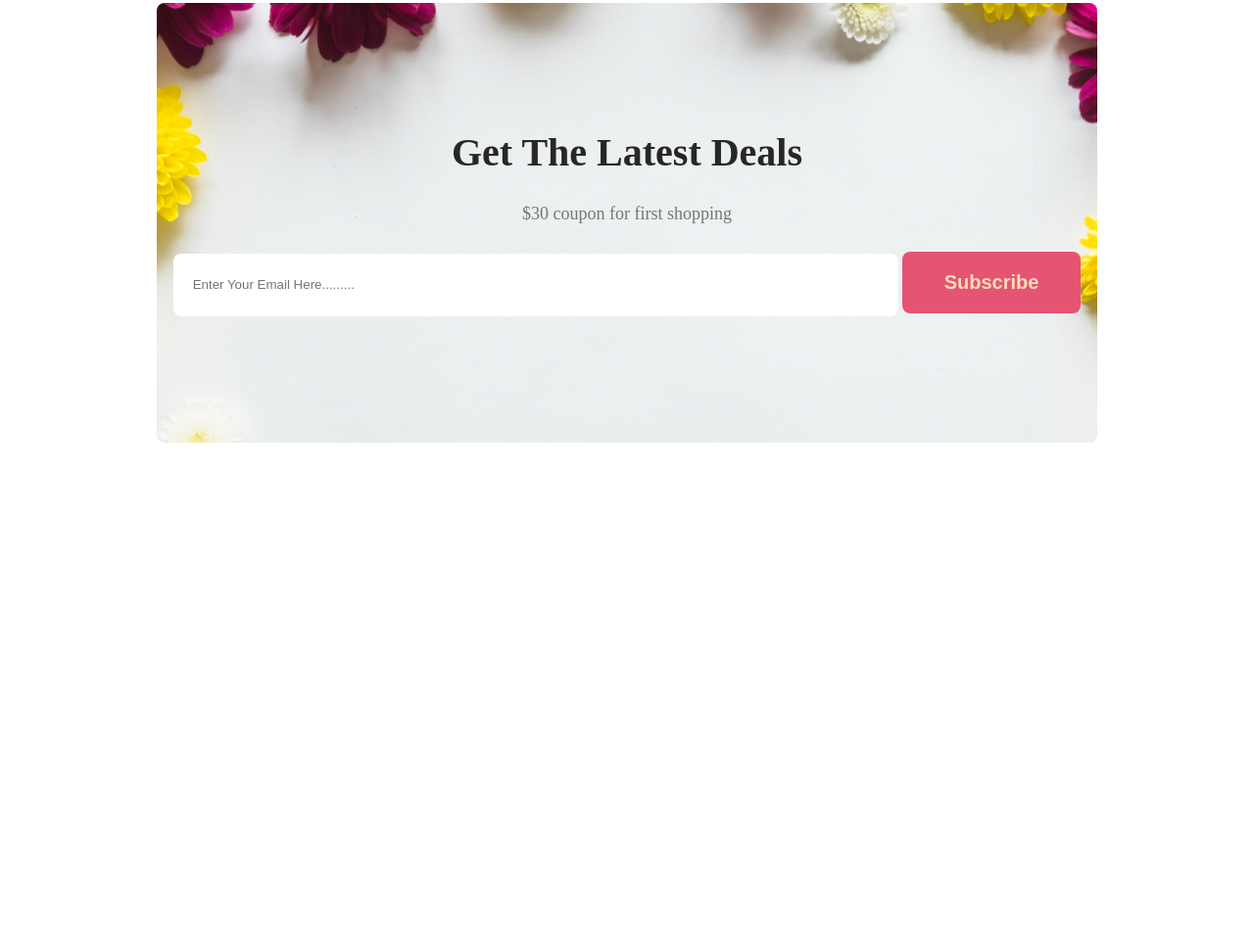
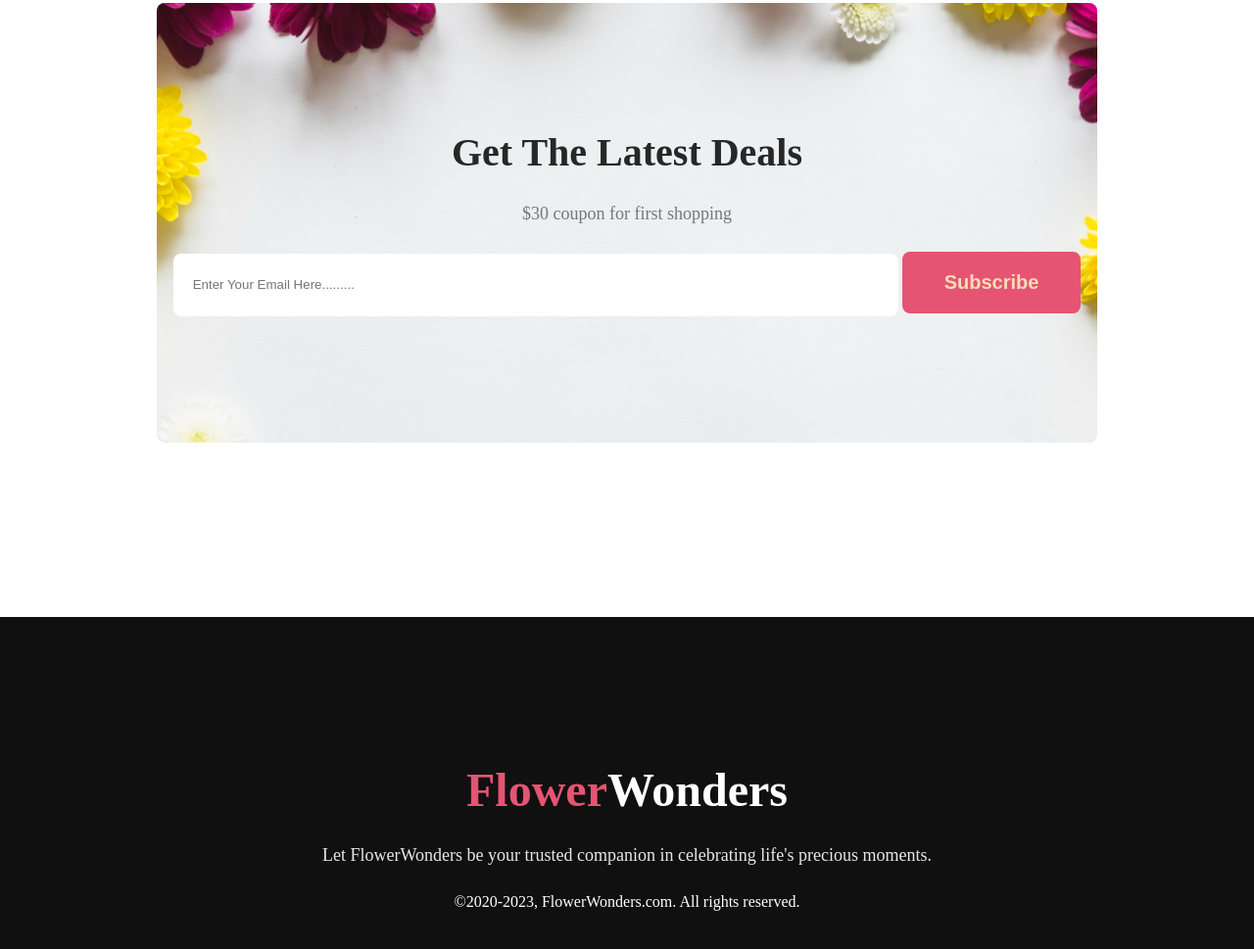
Before and after one commit to AzizulHakim18/flower-shop, a plain HTML site: page index.html in a window 1280 px wide. Shown: the part 3780-4749 px from the top of the page at 98% size. Before the commit the page ends 4410 px from the top, so only its background shows below. Drawn offline with Linux system fonts and the light colour scheme; files whose address does not match are found by name.

Commit message:
footer section added

```diff
--- a/index.html
+++ b/index.html
@@ -4,7 +4,7 @@
 <head>
     <meta charset="UTF-8">
     <meta name="viewport" content="width=device-width, initial-scale=1.0">
-    <title>Flower Shop</title>
+    <title>Flower Wonders</title>
 
     <!-- css link added -->
     <link rel="stylesheet" href="style.css">
@@ -136,7 +136,12 @@
         </section>
     </main>
     <footer>
-
+        <div>
+            <h2 class="footer-title"><span>Flower</span>Wonders</h2>
+            <p class="footer-desc">Let FlowerWonders be your trusted companion in celebrating life's precious moments.
+            </p>
+            <p>&copy2020-2023, FlowerWonders.com. All rights reserved. </p>
+        </div>
     </footer>
 </body>
 
--- a/style.css
+++ b/style.css
@@ -9,6 +9,11 @@ header {
     height: 100vh;
     width: 100%;
     background: linear-gradient(#ffe1e1, #fff1f7);
+}
+
+span {
+    color: #E55473;
+    ;
 }
 
 .hero-container {
@@ -235,3 +240,30 @@ input {
     border: 0px;
     padding: 0px 20px;
 }
+
+footer {
+    height: 449px;
+    background: #111010;
+    color: white;
+    display: flex;
+    justify-content: center;
+    align-items: center;
+    text-align: center;
+}
+
+.footer-desc {
+    margin: 24px 0px;
+    color: rgba(255, 255, 255, 0.90);
+    text-align: center;
+    font-size: 18px;
+    font-style: normal;
+    font-weight: 400;
+    line-height: 30px;
+}
+
+.footer-title {
+    font-size: 48px;
+    font-style: normal;
+    font-weight: 800;
+    line-height: normal;
+}
```
